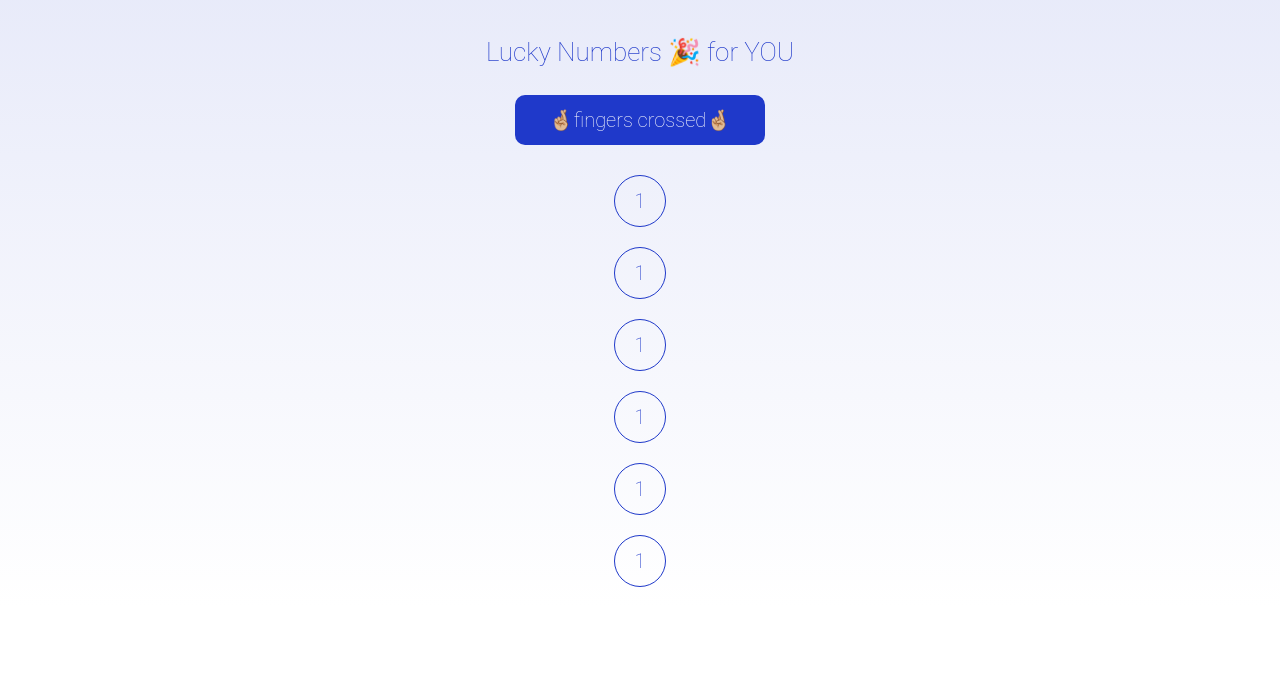
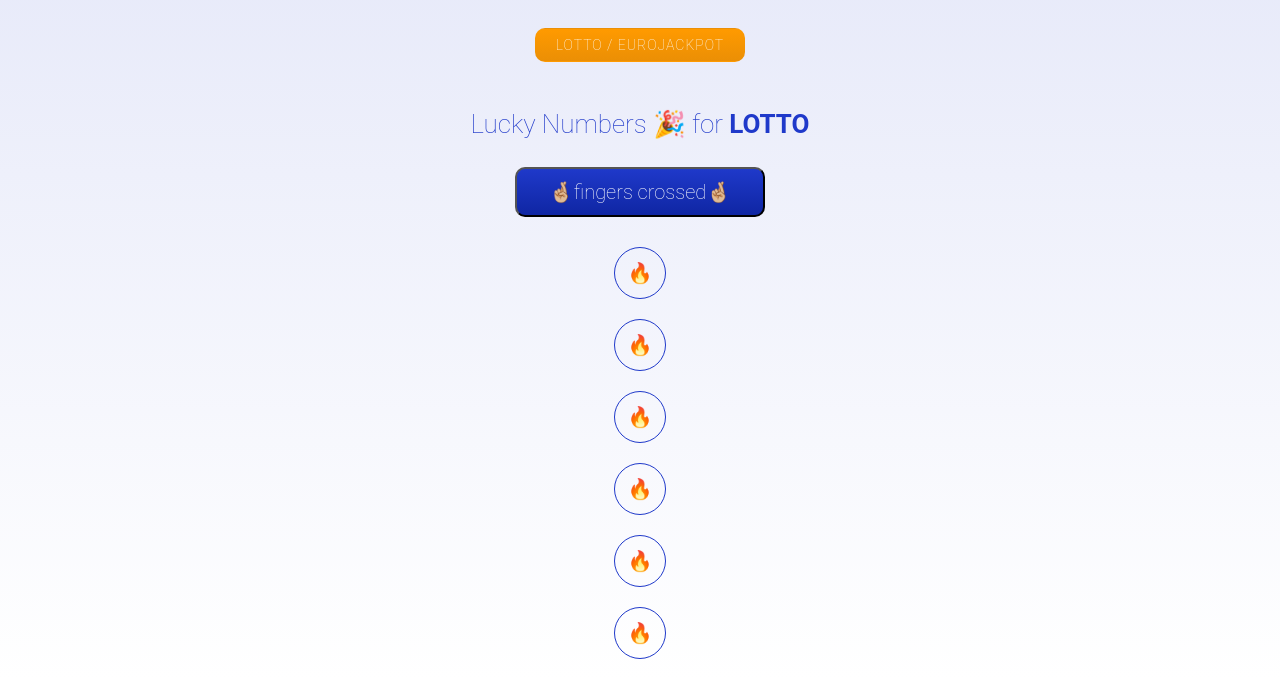
Before and after one commit to wondasom/LottoNumberGenerator, a React (Create React App) app: page / in a window 1280 px wide. Shown: the top 698 px of the page. Built offline with nearby package versions, Linux system fonts and the light colour scheme; the HTML template or start-up script is replaced by a standard one.

Commit message:
add Component and toggle

```diff
--- a/src/App.js
+++ b/src/App.js
@@ -1,51 +1,31 @@
 import React from "react";
+
 import "./styles.css";
+import Lotto from "./Lotto";
+import EuroJackPot from "./EuroJackPot";
 
-import Button from "./Button";
+class App extends React.Component {
+  state = {
+    lotto: true,
+    eurojackpot: false
+  };
 
-const getRandomNumber = () => Math.floor(Math.random() * 46);
+  toggle = () => {
+    this.setState(state => ({ lotto: !state.lotto }));
+    this.setState(state => ({ eurojackpot: !state.eurojackpot }));
+  };
 
-export default function App() {
-  const [numbers, setNumbers] = React.useState([1, 1, 1, 1, 1, 1]);
+  render() {
+    return (
+      <div className="App">
+        <button className="toggleBtn" onClick={this.toggle}>
+          LOTTO / EUROJACKPOT
+        </button>
+        {this.state.lotto && <Lotto />}
+        {this.state.eurojackpot && <EuroJackPot />}
+      </div>
+    );
+  }
+}
 
-  const randomizeNumbers = React.useCallback(() => {
-    const randomNumbers = [
-      getRandomNumber(),
-      getRandomNumber(),
-      getRandomNumber(),
-      getRandomNumber(),
-      getRandomNumber(),
-      getRandomNumber()
-    ];
-
-    setNumbers(randomNumbers);
-  }, []);
-
-  return (
-    <div className="App">
-      <h1>
-        Lucky Numbers
-        <span role="img" aria-label="congrats">
-          {" "}
-          🎉
-        </span>{" "}
-        for YOU
-      </h1>
-      <Button onRandomizeButtonClick={randomizeNumbers}>
-        <span role="img" aria-label="fingers crossed">
-          🤞🏼
-        </span>
-        fingers crossed
-        <span role="img" aria-label="fingers crossed">
-          🤞🏼
-        </span>
-      </Button>
-
-      {numbers.map(number => (
-        <div className="number">{number}</div>
-      ))}
-      {/*
-      <Numbers numbers={numbers} /> */}
-    </div>
-  );
-}
+export default App;
--- a/src/Button.js
+++ b/src/Button.js
@@ -19,13 +19,13 @@
 // }
 
 const Button = React.memo(props => {
-  React.useEffect(() => {
-    console.log("Button was mounted");
-  }, []);
+  // React.useEffect(() => {
+  //   console.log("Button was mounted");
+  // }, []);
 
-  React.useEffect(() => {
-    console.log("Button was rerendered");
-  });
+  // React.useEffect(() => {
+  //   console.log("Button was rerendered");
+  // });
 
   return (
     <button className="btn" onClick={props.onRandomizeButtonClick}>
--- /dev/null
+++ b/src/EuroJackPot.js
@@ -0,0 +1,69 @@
+import React from "react";
+import Button from "./Button";
+
+//for 5 random numbers between 1~50
+const getRandomNumber = () => Math.floor(Math.random() * 51);
+const getRandomBonusNumbers = () => Math.floor(Math.random() * 11);
+
+const EuroJackPot = () => {
+  const [numbers, setNumbers] = React.useState([
+    "🔥",
+    "🔥",
+    "🔥",
+    "🔥",
+    "🔥",
+    "🔥"
+  ]);
+  const [bonusNumbers, setBonusNumbers] = React.useState(["🔥", "🔥"]);
+
+  const randomizeNumbers = React.useCallback(() => {
+    const randomNumbers = [
+      getRandomNumber(),
+      getRandomNumber(),
+      getRandomNumber(),
+      getRandomNumber(),
+      getRandomNumber(),
+      getRandomNumber()
+    ];
+    const randomBonusNumbers = [
+      getRandomBonusNumbers(),
+      getRandomBonusNumbers()
+    ];
+
+    setNumbers(randomNumbers);
+    setBonusNumbers(randomBonusNumbers);
+  }, []);
+
+  return (
+    <div className="EuroJP">
+      <h1>
+        Lucky Numbers
+        <span role="img" aria-label="congrats">
+          {" "}
+          🎉
+        </span>{" "}
+        for <span>EUROJACKPOT</span>
+      </h1>
+
+      <Button onRandomizeButtonClick={randomizeNumbers}>
+        <span role="img" aria-label="fingers crossed">
+          🤞🏼
+        </span>
+        fingers crossed
+        <span role="img" aria-label="fingers crossed">
+          🤞🏼
+        </span>
+      </Button>
+
+      {numbers.map(number => (
+        <div className="number">{number}</div>
+      ))}
+      <p>bonus numbers</p>
+      {bonusNumbers.map(number => (
+        <div className="bonusNumber">{number}</div>
+      ))}
+    </div>
+  );
+};
+
+export default EuroJackPot;
--- /dev/null
+++ b/src/Lotto.js
@@ -0,0 +1,57 @@
+import React from "react";
+import Button from "./Button";
+
+const getRandomNumber = () => Math.floor(Math.random() * 46);
+
+const Lotto = () => {
+  const [numbers, setNumbers] = React.useState([
+    "🔥",
+    "🔥",
+    "🔥",
+    "🔥",
+    "🔥",
+    "🔥"
+  ]);
+
+  const randomizeNumbers = React.useCallback(() => {
+    const randomNumbers = [
+      getRandomNumber(),
+      getRandomNumber(),
+      getRandomNumber(),
+      getRandomNumber(),
+      getRandomNumber(),
+      getRandomNumber()
+    ];
+
+    setNumbers(randomNumbers);
+  }, []);
+
+  return (
+    <div className="Lotto">
+      <h1>
+        Lucky Numbers
+        <span role="img" aria-label="congrats">
+          {" "}
+          🎉
+        </span>{" "}
+        for <span>LOTTO</span>
+      </h1>
+
+      <Button onRandomizeButtonClick={randomizeNumbers}>
+        <span role="img" aria-label="fingers crossed">
+          🤞🏼
+        </span>
+        fingers crossed
+        <span role="img" aria-label="fingers crossed">
+          🤞🏼
+        </span>
+      </Button>
+
+      {numbers.map(number => (
+        <div className="number">{number}</div>
+      ))}
+    </div>
+  );
+};
+
+export default Lotto;
--- a/src/styles.css
+++ b/src/styles.css
@@ -11,13 +11,45 @@
 .App {
   font-family: "Roboto", sans-serif;
   text-align: center;
+  margin: 0 auto;
 }
 
 h1 {
   font-size: 26px;
   font-weight: 200;
-  padding-top: 20px;
+  padding-top: 10px;
   color: #1f39ca;
+}
+
+h1 span {
+  font-weight: 600;
+}
+
+.toggleBtn {
+  font-family: "Roboto", sans-serif;
+  font-size: 14px;
+  padding: 8px 20px;
+  font-weight: 200;
+  border-radius: 10px;
+  border: 1px solid transparent;
+  color: #ffffff;
+  cursor: pointer;
+  margin: 20px;
+  letter-spacing: 1px;
+  outline: none;
+  background: rgb(235, 143, 5);
+  background: linear-gradient(
+    0deg,
+    rgba(235, 143, 5, 1) 0%,
+    rgba(255, 154, 0, 1) 100%
+  );
+}
+
+p {
+  font-family: "Roboto", sans-serif;
+  font-weight: 300;
+  font-size: 16px;
+  color: #48bea2;
 }
 
 .btn {
@@ -26,13 +58,18 @@
   font-family: "Roboto", sans-serif;
   font-size: 20px;
   font-weight: 200;
-  background-color: #1f39ca;
   border-radius: 10px;
   color: #ffffff;
   cursor: pointer;
   margin-bottom: 30px;
   margin-top: 10px;
-  border: none;
+  outline: none;
+  background: rgb(15, 38, 163);
+  background: linear-gradient(
+    0deg,
+    rgba(15, 38, 163, 1) 0%,
+    rgba(31, 57, 202, 1) 100%
+  );
 }
 
 .number {
@@ -49,6 +86,20 @@
   color: #1f39ca;
 }
 
+.bonusNumber {
+  width: 50px;
+  height: 50px;
+  font-size: 20px;
+  font-weight: 200;
+  margin: 0 auto 20px auto;
+  border-radius: 50%;
+  display: flex;
+  justify-content: center;
+  align-items: center;
+  border: 1px solid #48bea2;
+  color: #48bea2;
+}
+
 /* .number:nth-of-type(3n+1) {
   background-color: #CCB9FF;
 }
```
